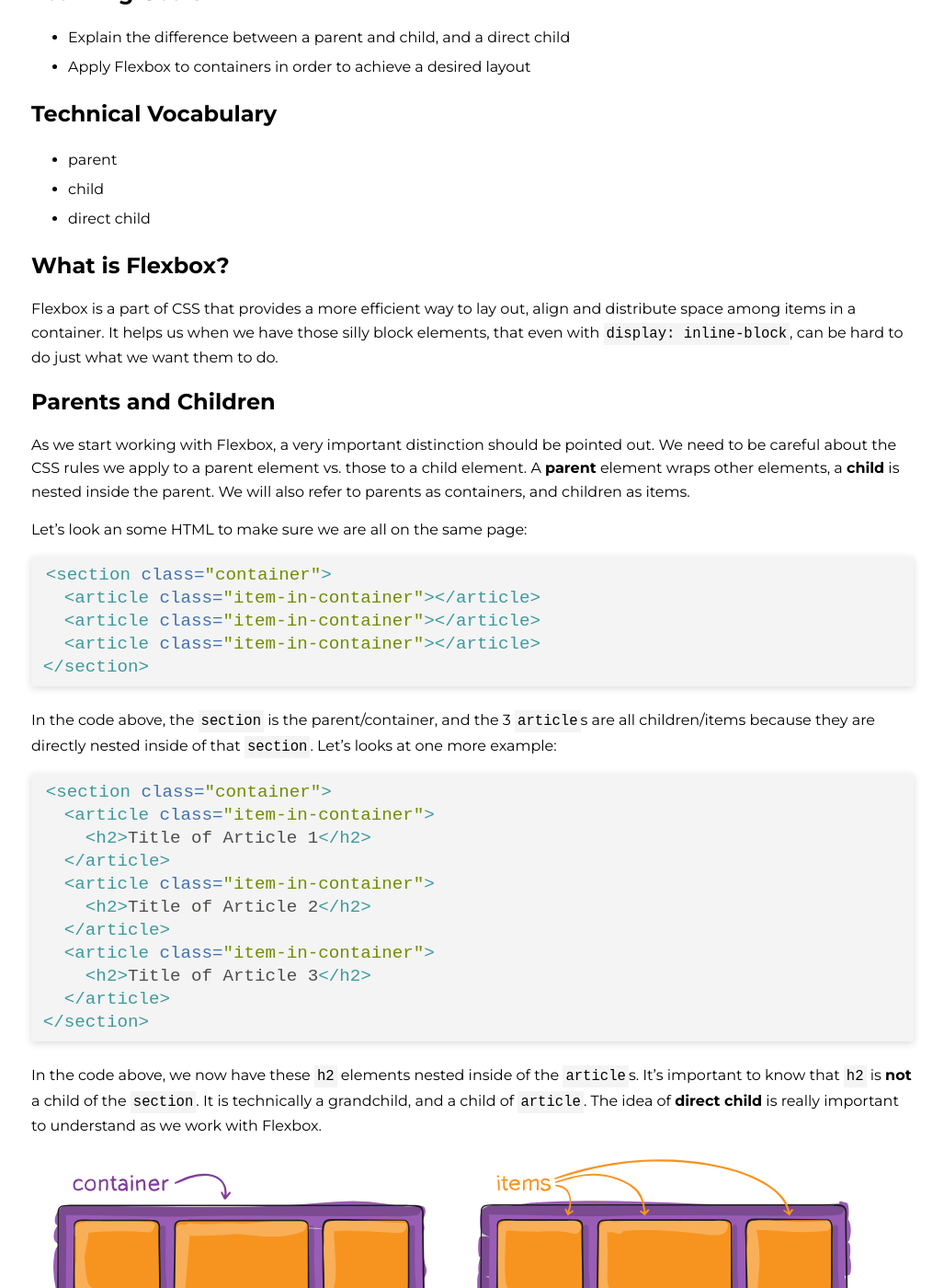
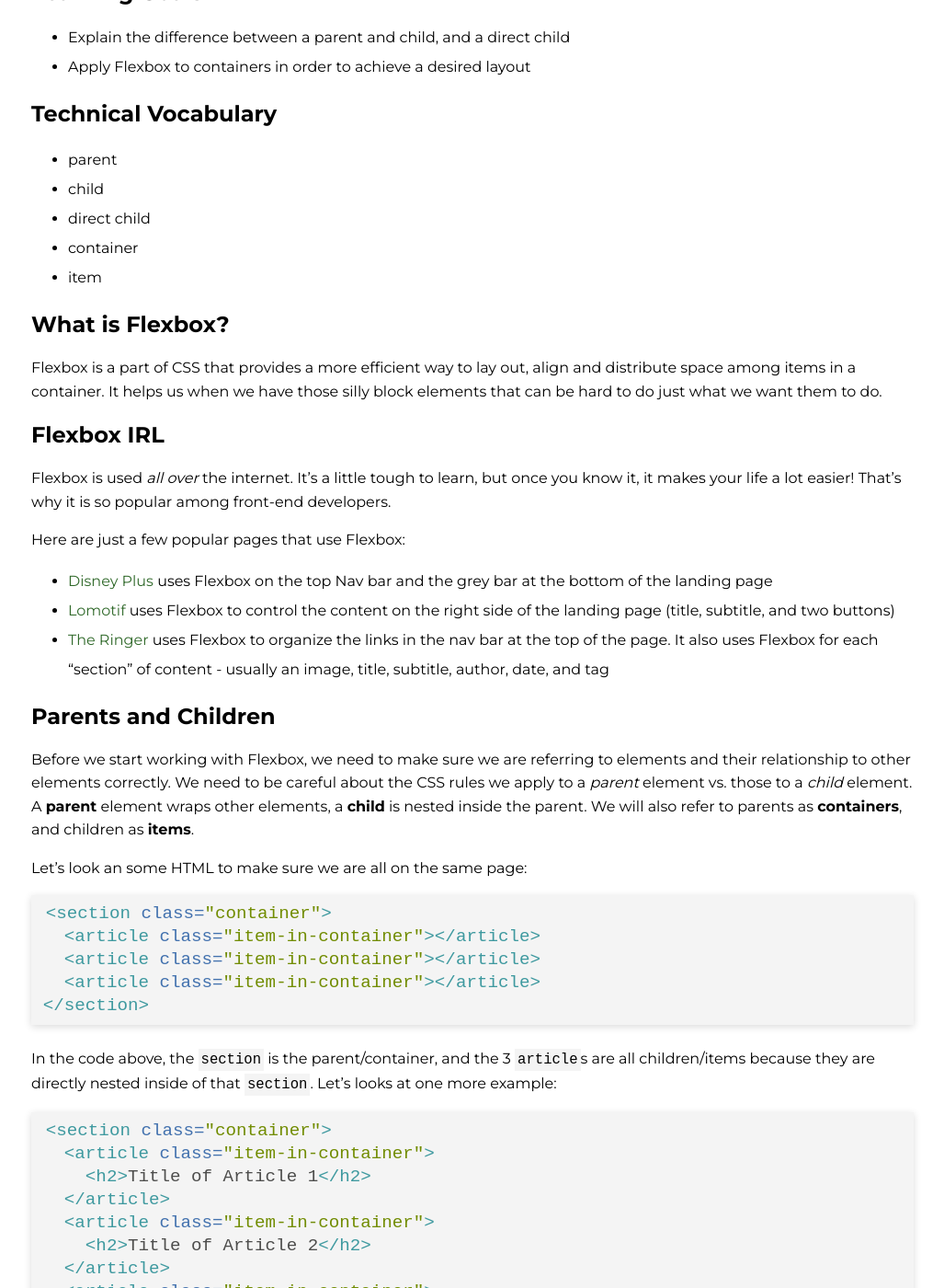
Before and after one commit to ameseee/kwk-curriculum-site, a Jekyll site: the page built from web-app/lessons/css-flexbox/index.md, in a window 1280 px wide and 1400 px high, scrolled down 233 px. Shown: the whole window at 92% size, without its empty margins (126-1153 px from the left). Built offline with Jekyll 4.4.1, drawn with Linux system fonts in a browser that asks for light colours; nearby versions of some CDN libraries; some of the changed text lies outside the part shown.

Commit message:
Refresh Flexbox lesson

````diff
--- a/web-app/lessons/flexbox/index.md
+++ b/web-app/lessons/css-flexbox/index.md
@@ -12,14 +12,25 @@
 - parent
 - child
 - direct child
+- container
+- item
 
 ## What is Flexbox?
 
-Flexbox is a part of CSS that provides a more efficient way to lay out, align and distribute space among items in a container. It helps us when we have those silly block elements, that even with `display: inline-block`, can be hard to do just what we want them to do.
+Flexbox is a part of CSS that provides a more efficient way to lay out, align and distribute space among items in a container. It helps us when we have those silly block elements that can be hard to do just what we want them to do.
+
+## Flexbox IRL
+
+Flexbox is used _all over_ the internet. It's a little tough to learn, but once you know it, it makes your life a lot easier! That's why it is so popular among front-end developers.
+
+Here are just a few popular pages that use Flexbox:
+- [Disney Plus](https://www.disneyplus.com/) uses Flexbox on the top Nav bar and the grey bar at the bottom of the landing page
+- [Lomotif](https://lomotif.com/) uses Flexbox to control the content on the right side of the landing page (title, subtitle, and two buttons)
+- [The Ringer](https://www.theringer.com/) uses Flexbox to organize the links in the nav bar at the top of the page. It also uses Flexbox for each "section" of content - usually an image, title, subtitle, author, date, and tag
 
 ## Parents and Children
 
-As we start working with Flexbox, a very important distinction should be pointed out. We need to be careful about the CSS rules we apply to a parent element vs. those to a child element. A **parent** element wraps other elements, a **child** is nested inside the parent. We will also refer to parents as containers, and children as items.
+Before we start working with Flexbox, we need to make sure we are referring to elements and their relationship to other elements correctly. We need to be careful about the CSS rules we apply to a _parent_ element vs. those to a _child_ element. A **parent** element wraps other elements, a **child** is nested inside the parent. We will also refer to parents as **containers**, and children as **items**.
 
 Let's look an some HTML to make sure we are all on the same page:
 
@@ -47,7 +58,7 @@
 </section>
 ```
 
-In the code above, we now have these `h2` elements nested inside of the `article`s. It's important to know that `h2` is **not** a child of the `section`. It is technically a grandchild, and a child of `article`. The idea of **direct child** is really important to understand as we work with Flexbox.
+In the code above, we now have these `h2` elements nested inside of the `article`s. It's important to know that `h2` is **not** a child of the `section`. It is technically a grandchild of the `section`, and a child of `article`. The idea of **direct child** is really important to understand as we work with Flexbox.
 
 <img class="small" src="./assets/parent-container.svg" alt="">
 <img class="small" src="./assets/child-item.svg" alt="">
@@ -81,6 +92,11 @@
   <p>What element(s) is the property <code class="try-it-code">display: flex;</code> applied to? Is that a parent or child?</p>
 </div>
 
+Takeaways:
+- To use Flexbox, we need a container element with one or more children inside of it
+- The declaration `display: flex;` should be on the parent's rule
+- The parent won't be affected, but the way the children elements sit inside the parent may change
+
 ### Flex helps even things out
 
 Adding `display: flex` to the CSS rule on the parent makes the parent element a flex container, and opens up a world of possibilities.
@@ -107,20 +123,26 @@
 <script async src="https://static.codepen.io/assets/embed/ei.js"></script>
 <br>
 
-But the items are still all crunched together, they might need some breathing room too.
+By adding `justify-content: center;`, the items in the container are now centered, instead of being crunched up on the left side of the container.
 
 <div class="try-it">
   <h2>Try It: Justify Content</h2>
-  <p>On the container's CSS rule, change the code to: <code class="try-it-code">justify-content: space-between;</code>. What happens?</p>
-  <p>Now try: <code class="try-it-code">justify-content: space-around;</code>. What is the difference between around and space-between?</p>
-  <p>Finished early? Learn about even more values that we can provide to <code class="try-it-code">justify-content</code> with <a target="blank" href="https://css-tricks.com/almanac/properties/j/justify-content/">CSS Tricks</a>.</p>
+  <p>Fork the CodePen above. On the container's CSS rule, change the code to: <code class="try-it-code">justify-content: space-between;</code>. What happens?</p>
+  <p>Now try: <code class="try-it-code">justify-content: space-around;</code>. What is the difference between space-around and space-between?</p>
+  <p><strong>Finished early?</strong> Learn about even more values that we can provide to <code class="try-it-code">justify-content</code> with <a target="blank" href="https://css-tricks.com/almanac/properties/j/justify-content/">CSS Tricks</a>.</p>
 </div>
 
-The `justify-content` property allows us to control how our content sits _horizontally_.
+The `justify-content` property allows us to control how our content sits _in relation to the main axis_ (for now, this means horizontally).
+
+<div class="try-it">
+  <h2>Try It: Flexbox Froggy</h2>
+  <p>Work your way through Levels 1 - 4 of <a target="blank" href="https://flexboxfroggy.com/">Flexbox Froggy</a>.</p>
+  <p>Make sure to check in with your partner every few levels to see if they need any help!</p>
+</div>
 
 ## Align Items
 
-Just like we can control how our content sits _horizontally_ with `justify-content`, we have a tool to control how our content sits _vertically_. Check out the CodePen below. Try changing the value for `align-items` to `flex-end`, then `flex-start`, and see what happens!
+Just like we can control how our content sits _in relation to the main axis_ with `justify-content`, we have a tool to control how our content sits _in relation to the secondary axis_. Check out the CodePen below. Try changing the value for `align-items` to `flex-end`, then `flex-start`, and see what happens!
 
 <p class="codepen" data-height="300" data-theme-id="36709" data-default-tab="html,result" data-user="turing-kwk" data-slug-hash="mgKQOR" style="height: 300px; box-sizing: border-box; display: flex; align-items: center; justify-content: center; border: 2px solid black; margin: 1em 0; padding: 1em;" data-pen-title="Flexbox: Align Items">
   <span>See the Pen <a href="https://codepen.io/turing-kwk/pen/mgKQOR/">
@@ -130,21 +152,35 @@
 <script async src="https://static.codepen.io/assets/embed/ei.js"></script>
 <br>
 
+<div class="try-it">
+  <h2>Try It: Flexbox Froggy</h2>
+  <p>Work your way through levels 5 - 7<a target="blank" href="https://flexboxfroggy.com/">Flexbox Froggy</a>.</p>
+  <p>Make sure to check in with your partner every few levels to see if they need any help!</p>
+</div>
+
 ## Direction
 
 Another CSS property with Flexbox is `flex-direction`. This property takes one of four values:
 
 - `row` (default): left-to-right
-- `row-reverse`: opposite of row (right-to-left)
+- `row-reverse`: opposite of row; right-to-left
 - `column`: same as `row` but top to bottom
 - `column-reverse`: same as `column` but bottom to top
 
-It's not very common to use row-reverse or column-reverse, but it's good to know what's out there!
+The direction of your flex container defines the _main axis_.
+<br>
+<br>
+
+Here is a visual, created by the amazing [Samantha Ming](https://www.samanthaming.com/).
+
+<img class="small" src="./assets/flex-direction.png">
 
 <div class="try-it">
-  <h2>Try It: Flexbox Froggy</h2>
-  <p>Work your way through <a target="blank" href="https://flexboxfroggy.com/">Flexbox Froggy</a>.</p>
-  <p>Make sure to check in with your partner every few levels to see if they need any help!</p>
+  <h2>Try It: Flex Direction</h2>
+  <p>Fork <a href="https://codepen.io/turing-kwk/pen/oNgGLKY">this CodePen</a>.</p>
+  <p>On line 3 of the CSS file there is a "____" as the value for the `flex-direction` property. One by one, change that out for each of the four properties listed above. What happens to the 10 items?</p>
+  <br>
+  <p>Back in Flexbox Froggy, work through levels 8 - 13.</p>
 </div>
 
 ## Wrap
@@ -165,7 +201,7 @@
 
 ## Flexbox
 
-There is more to learn about Flexbox, but we can do a lot with what we know. It will take a while to get used to; remember to use your dev tools and use that `border` property to help you understand what space each element is taking up.
+There is more to learn about Flexbox, but we can do a lot with what we know. It will take a while to get used to; remember to use your Dev Tools and use that `border` property to help you understand what space each element is taking up.
 
 <div class="practice">
   <h2>Practice: Flexbox</h2>
@@ -173,3 +209,8 @@
   <p>Your job will be to update the CSS (you'll probably need to add some classes on some HTML elements, too!) so the outcome looks like the screen shot below, but <strong>first</strong>, take some time to jot down some notes and talk with a partner about <em>how</em> you will approach this.</p>
   <img src="./assets/direction.png" alt="">
 </div>
+
+## More Practice
+
+- Finish levels 14 - 24 of Flexbox Froggy
+- Can't get enough of Flexbox Froggy? Try out [Flexbox Defense](http://www.flexboxdefense.com/)
````
Also changed, not shown: web-app/lessons/index.md (+1 -1 lines), web-app/lessons/css-flexbox/assets/child-item.svg (renamed from web-app/lessons/flexbox/assets/child-item.svg), web-app/lessons/css-flexbox/assets/direction.png (renamed from web-app/lessons/flexbox/assets/direction.png), web-app/lessons/css-flexbox/assets/flex-direction.png (added), web-app/lessons/css-flexbox/assets/parent-container.svg (renamed from web-app/lessons/flexbox/assets/parent-container.svg).
